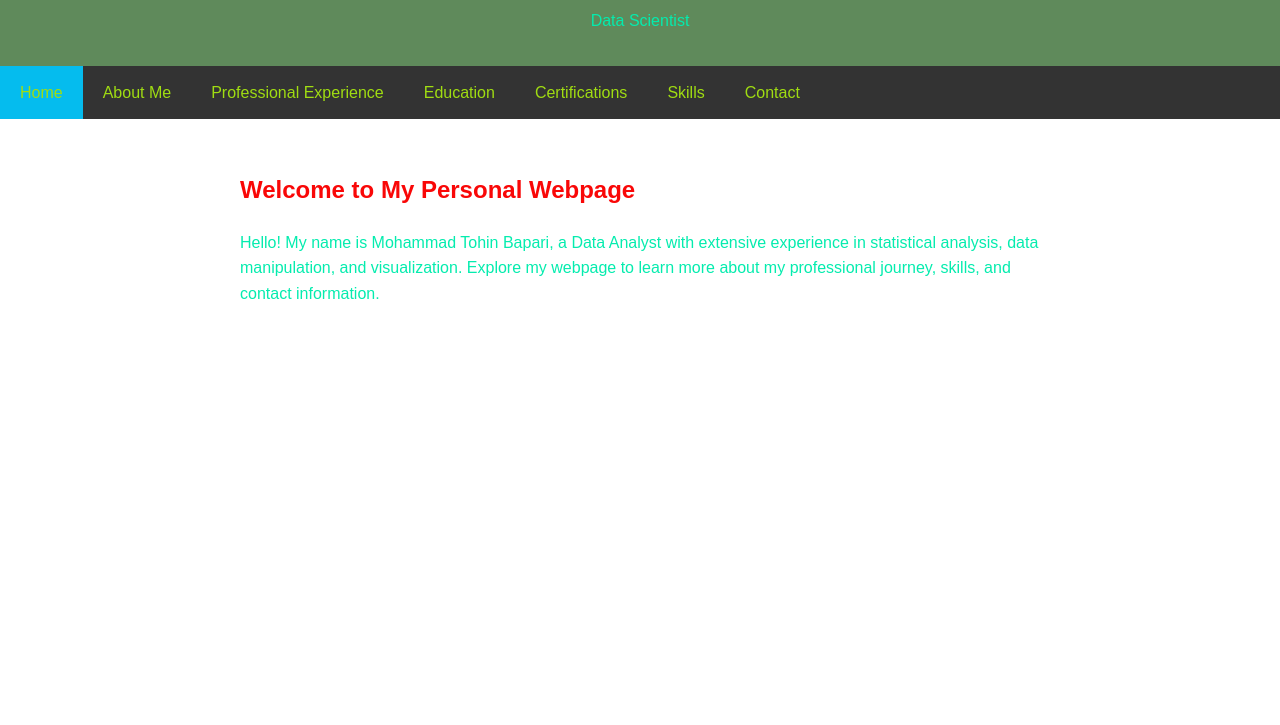
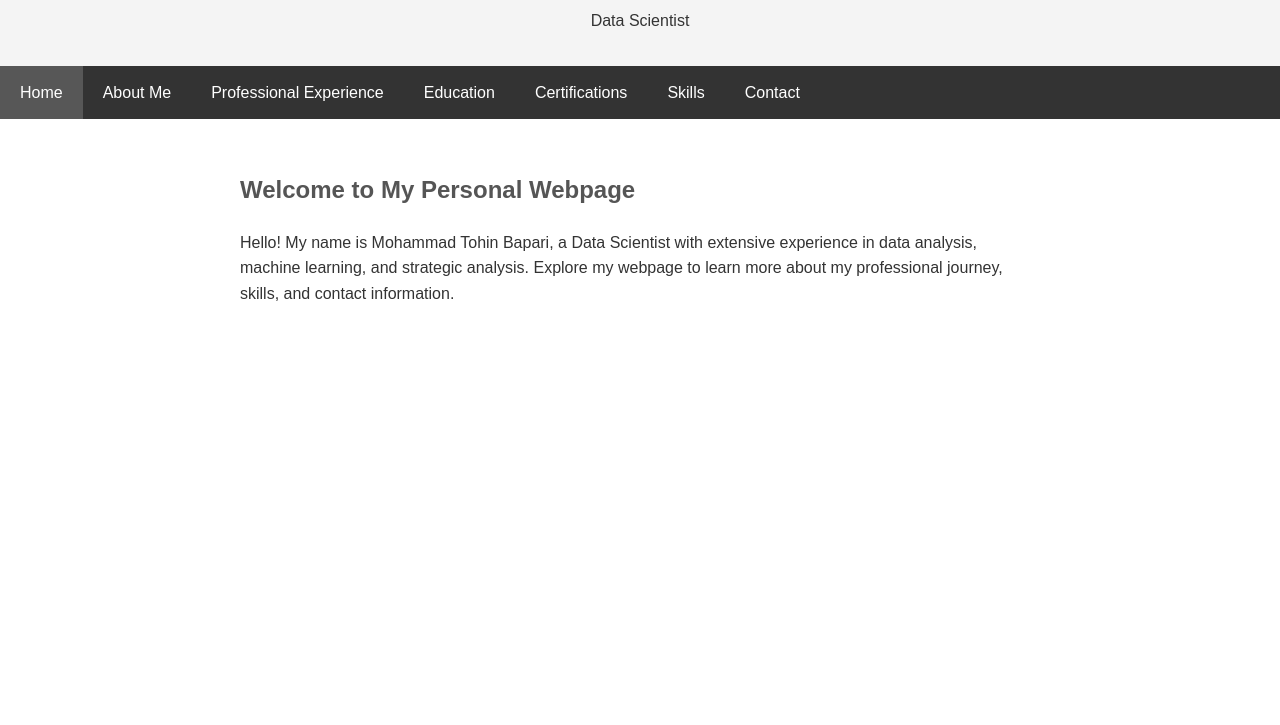
Before and after one commit to iamtohin/bapari.github.io, a plain HTML site: page index.html in a window 1280 px wide. Shown: the part 75-800 px from the top of the page. Drawn offline with Linux system fonts and the light colour scheme.

Commit message:
Update index.html

```diff
--- a/index.html
+++ b/index.html
@@ -8,12 +8,12 @@
         body {
             font-family: Arial, sans-serif;
             line-height: 1.6;
-            color: #04ecae;
+            color: #333333; /* Standard font color */
             margin: 0;
             padding: 0;
         }
         header {
-            background: #5f8a5b;
+            background: #f4f4f4;
             padding: 1em 0;
             text-align: center;
         }
@@ -21,24 +21,21 @@
             margin: 0;
         }
         nav {
-            background: #333;
-            color: #fd0808;
+            background: #333333; /* Consistent with the text color */
+            color: #ffffff;
             overflow: hidden;
         }
         nav a {
             float: left;
             display: block;
-            color: #a0dd12;
+            color: #ffffff;
             text-align: center;
             padding: 14px 20px;
             text-decoration: none;
+            transition: background 0.3s ease;
         }
-        nav a:hover {
-            background: #e4f407;
-            color: hsla(204, 47%, 64%, 0.326);
-        }
-        nav a.active {
-            background: #05bcee;
+        nav a:hover, nav a.active {
+            background: #575757;
         }
         section {
             padding: 2em;
@@ -46,30 +43,34 @@
             margin: 0 auto;
         }
         h2 {
-            color: #f90707;
+            color: #555555; /* Slightly darker for better contrast */
         }
         ul {
             list-style: none;
             padding: 0;
         }
         ul li {
-            background: #3c618b;
-            margin: .5em 0;
-            padding: .5em;
+            background: #f4f4f4;
+            margin: 0.5em 0;
+            padding: 0.5em;
             border-radius: 5px;
         }
         .contact-info a {
-            color: hwb(27 5% 10% / 0.751);
+            color: #0066cc; /* Standard link color */
             text-decoration: none;
         }
         .contact-info a:hover {
             text-decoration: underline;
         }
-        @media (max-width: 600px) {
+        /* Responsive Design */
+        @media (max-width: 768px) {
             nav a {
                 float: none;
                 width: 100%;
                 box-sizing: border-box;
+            }
+            section {
+                padding: 1em;
             }
         }
     </style>
@@ -95,14 +96,25 @@
         const content = {
             home: `
                 <h2>Welcome to My Personal Webpage</h2>
-                <p>Hello! My name is Mohammad Tohin Bapari, a Data Analyst with extensive experience in statistical analysis, data manipulation, and visualization. Explore my webpage to learn more about my professional journey, skills, and contact information.</p>
+                <p>Hello! My name is Mohammad Tohin Bapari, a Data Scientist with extensive experience in data analysis, machine learning, and strategic analysis. Explore my webpage to learn more about my professional journey, skills, and contact information.</p>
             `,
             about: `
                 <h2>About Me</h2>
-                <p>As a data analyst, I possess extensive knowledge in statistical analysis and data manipulation, along with proficiency in Python, SQL, and data visualization platforms. My strong analytical skills, coupled with a proactive approach to problem-solving, enable me to derive actionable insights from complex datasets. I am committed to leveraging my technical expertise and precision to support data-driven decision-making in a dynamic professional environment.</p>
+                <p>At the intersection of data science and strategic analysis, my role at NicinBio Strategy harnesses the power of Python and machine learning to transform clinical data into valuable insights. Our team's collaborative efforts in tool development and data visualization have significantly contributed to optimizing analytical processes and delivering meaningful results.</p>
+                <p>With master's degrees in Computer Simulation in Science and Mathematics, my educational foundation is solidly rooted in quantitative analysis. At Data Glacier, I'm applying agile methodologies, natural language processing, and model deployment, ensuring that our data-driven strategies are robust, reliable, and reflective of the latest industry advancements.</p>
             `,
             experience: `
                 <h2>Professional Experience</h2>
+                <h3>Data Scientist at NicinBio Strategy</h3>
+                <p><strong>June 2024 - Present</strong> | Berlin, Germany</p>
+                <ul>
+                    <li>Conduct data extraction and analysis using Python and other programming languages.</li>
+                    <li>Work with APIs to fetch and process data from clinical databases.</li>
+                    <li>Assist in the development and implementation of machine learning models.</li>
+                    <li>Summarize and interpret complex datasets to derive meaningful insights.</li>
+                    <li>Collaborate with team members to design and develop analytical tools.</li>
+                    <li>Create visualizations, including Gantt charts, to represent data findings.</li>
+                </ul>
                 <h3>Data Analyst Intern at Data Glacier</h3>
                 <p><strong>May 2024 - Aug 2024</strong> | Prayagraj, Uttar Pradesh, India</p>
                 <ul>
@@ -121,19 +133,6 @@
                 <p><strong>Mar 2023 - Dec 2023</strong> | Mönchengladbach, Germany</p>
                 <h3>Student Assistant at Amazon</h3>
                 <p><strong>Sep 2022 - Dec 2022</strong> | Mönchengladbach, Germany</p>
-                <h3>Junior Data Analyst at IBN Sina Trust</h3>
-                <p><strong>Feb 2017 - Aug 2018</strong> | Dhaka, Bangladesh</p>
-                <ul>
-                    <li>Data Collection and Preparation</li>
-                    <li>Data Analysis and Interpretation</li>
-                    <li>Data Visualization</li>
-                    <li>Report Creation</li>
-                    <li>KPI Tracking</li>
-                    <li>Team Collaboration</li>
-                    <li>Task Requirement Conversion</li>
-                    <li>Ensuring Data Quality</li>
-                    <li>Documenting and Maintaining Data Analysis Processes</li>
-                </ul>
                 <h3>Director at Radium University Admission Coaching</h3>
                 <p><strong>Jan 2015 - Jan 2017</strong> | Sylhet, Bangladesh</p>
                 <ul>
```
